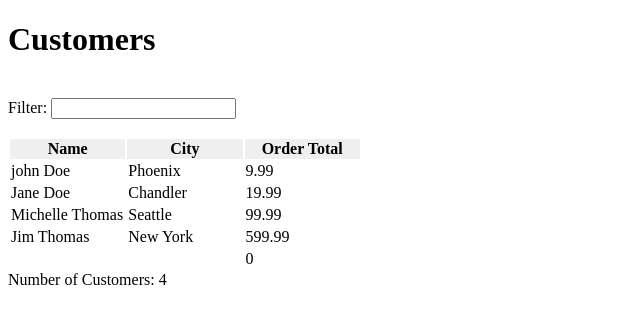
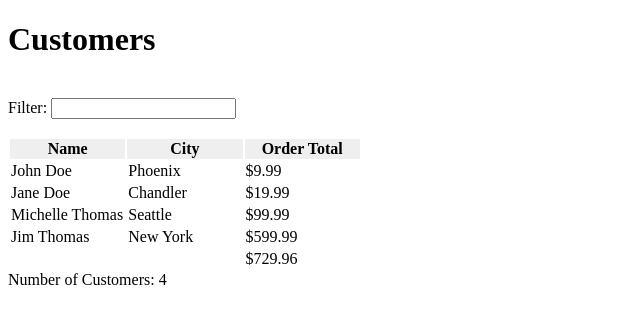
Before and after one commit to Clinton-dev/customers-app, an Angular app: page / in a window 1280 px wide. Shown: the top 324 px of the page, without its empty margins (0-640 px from the left). Built offline with nearby package versions, Linux system fonts and the light colour scheme.

Commit message:
Add custom capitalize pipe

```diff
--- a/src/app/customers/customers-list/customers-list.component.html
+++ b/src/app/customers/customers-list/customers-list.component.html
@@ -4,24 +4,24 @@
 <table class="table table-hover">
     <thead>
         <tr>
-            <th>Name</th>
-            <th>City</th>
-            <th>Order Total</th>
+            <th (click)="sort('name')">Name</th>
+            <th (click)="sort('city')">City</th>
+            <th (click)="sort('orderTotal')">Order Total</th>
         </tr>
     </thead>
     <tr *ngFor="let cust of filteredCustomers">
         <td>
             <a>
-                {{ cust.name}}
+                {{ cust.name | capitalize}}
             </a>
         </td>
         <td>{{cust.city}}</td>
-        <td>{{cust.orderTotal}}</td>
+        <td>{{cust.orderTotal | currency: currencyCode}}</td>
     </tr>
     <tr *ngIf="filteredCustomers.length && filteredCustomers">
         <td colspan="2">&nbsp;</td>
         <td>
-            {{ customersOrderTotal }}
+            {{ customersOrderTotal | currency: currencyCode }}
         </td>
     </tr>
     <tr *ngIf="!filteredCustomers.length || !filteredCustomers">
--- a/src/app/customers/customers-list/customers-list.component.ts
+++ b/src/app/customers/customers-list/customers-list.component.ts
@@ -1,4 +1,4 @@
-import { Component, OnInit } from '@angular/core';
+import { Component, OnInit, Input } from '@angular/core';
 
 import { ICustomer } from 'src/app/shared/interfaces';
 
@@ -8,6 +8,17 @@ import { ICustomer } from 'src/app/shared/interfaces';
   styleUrls: ['./customers-list.component.css']
 })
 export class CustomersListComponent implements OnInit {
+  private _customers: ICustomer[] =[];
+  @Input() get customers() : ICustomer[] {
+    return this._customers;
+  }
+
+  set customers(value: ICustomer[]) {
+    if(value) {
+      this.filteredCustomers = this._customers = value;
+      this.calculateOrders();
+    }
+  }
 
   filteredCustomers: ICustomer[] = [];
   customersOrderTotal: number = 0;
@@ -16,18 +27,18 @@ export class CustomersListComponent implements OnInit {
   constructor() { }
 
   ngOnInit(): void {
-    this.filteredCustomers = [
-      { id: 1, name: 'john Doe', city: 'Phoenix', orderTotal: 9.99, customerSince: new Date(2014, 7, 10) },
-      { id: 2, name: 'Jane Doe', city: 'Chandler', orderTotal: 19.99, customerSince: new Date(2017, 2, 22)},
-      { id: 3, name: 'Michelle Thomas', city: 'Seattle', orderTotal: 99.99, customerSince: new Date(2002, 10, 31)},
-      { id: 4, name: 'Jim Thomas', city: 'New York', orderTotal: 599.99, customerSince: new Date(2002, 10, 31)},
-  ];
+
   }
 
   calculateOrders() {
     this.filteredCustomers.forEach((cust: ICustomer) => {
-      // this.customersOrderTotal += cust.orderTotal;
+      this.customersOrderTotal += cust.orderTotal;
     });
   }
 
+  sort(prop: string) {
+    // service api will sort the customers
+    console.log(prop,' was clicked')
+  }
+
 }
--- a/src/app/customers/customers.component.html
+++ b/src/app/customers/customers.component.html
@@ -1,3 +1,3 @@
 <h1>{{title}}</h1>
 <br>
-<app-customers-list></app-customers-list>
+<app-customers-list [customers]="people"></app-customers-list>
--- a/src/app/customers/customers.module.ts
+++ b/src/app/customers/customers.module.ts
@@ -1,6 +1,7 @@
 import { NgModule } from '@angular/core';
 import { CommonModule } from '@angular/common';
 
+import { SharedModule } from '../shared/shared.module';
 import { CustomersComponent } from './customers.component';
 import { CustomersListComponent } from './customers-list/customers-list.component';
 import { FilterTextboxComponent } from './customers-list/filter-textbox.component';
@@ -10,10 +11,11 @@ import { FilterTextboxComponent } from './customers-list/filter-textbox.componen
   declarations: [
     CustomersComponent,
     CustomersListComponent,
-    FilterTextboxComponent
+    FilterTextboxComponent,
   ],
   imports: [
-    CommonModule
+    CommonModule,
+    SharedModule
   ],
   exports: [ CustomersComponent ]
 })
--- /dev/null
+++ b/src/app/shared/capitalize.pipe.ts
@@ -0,0 +1,15 @@
+import { Pipe, PipeTransform } from '@angular/core';
+
+@Pipe({
+  name: 'capitalize'
+})
+export class CapitalizePipe implements PipeTransform {
+
+  transform(value: any) {
+    if(value) {
+      return value.charAt(0).toUpperCase() + value.slice(1);
+    }
+    return value;
+  }
+
+}
--- a/src/app/shared/interfaces.ts
+++ b/src/app/shared/interfaces.ts
@@ -2,7 +2,7 @@ export interface ICustomer {
     id: number;
     name: string;
     city: string;
-    orderTotal?: number;
+    orderTotal?: number; // return ? after fixing the bug
     customerSince: any;
 }
 
--- a/tsconfig.json
+++ b/tsconfig.json
@@ -5,7 +5,7 @@
     "baseUrl": "./",
     "outDir": "./dist/out-tsc",
     "forceConsistentCasingInFileNames": true,
-    "strict": true,
+    "strict": false,
     "noImplicitOverride": true,
     "noPropertyAccessFromIndexSignature": true,
     "noImplicitReturns": true,
```
Also changed, not shown: src/app/shared/shared.module.ts (+5 -2 lines), 1 other file (tests, documents, lock files or other folders).
